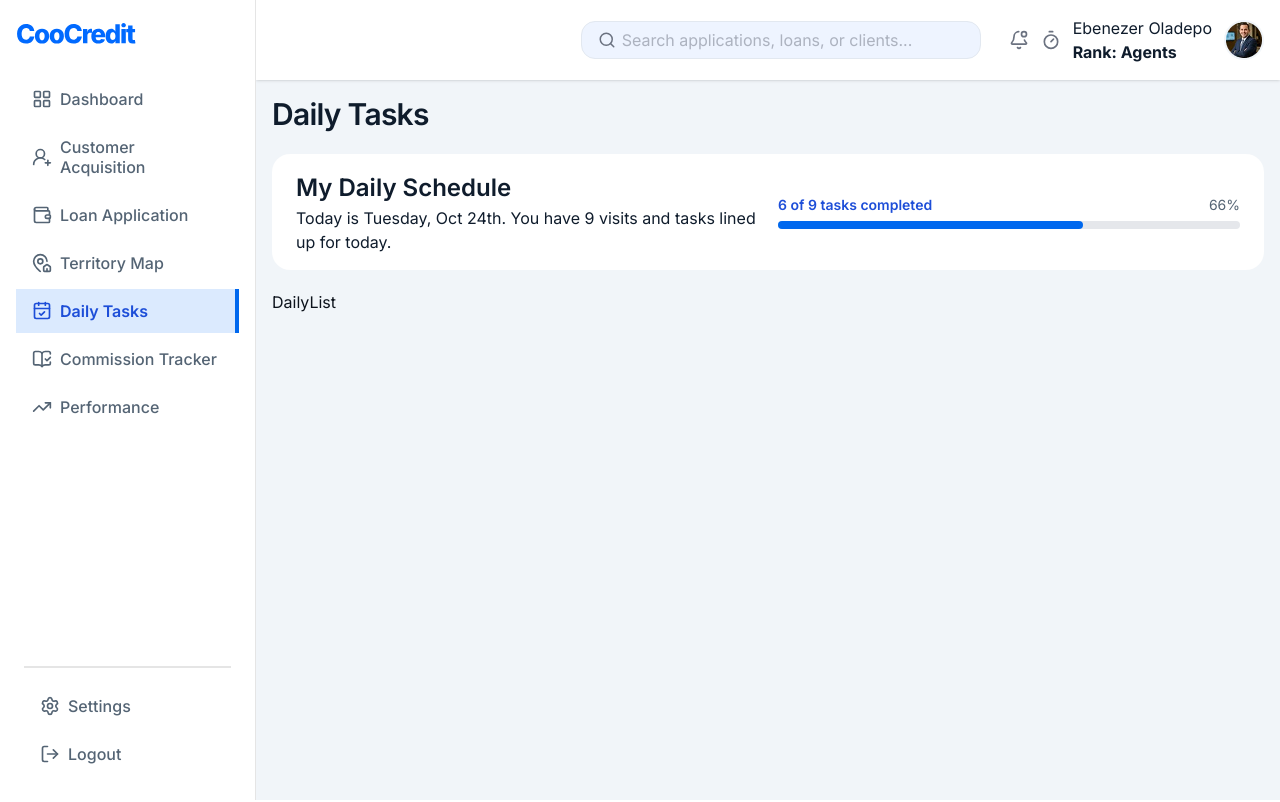
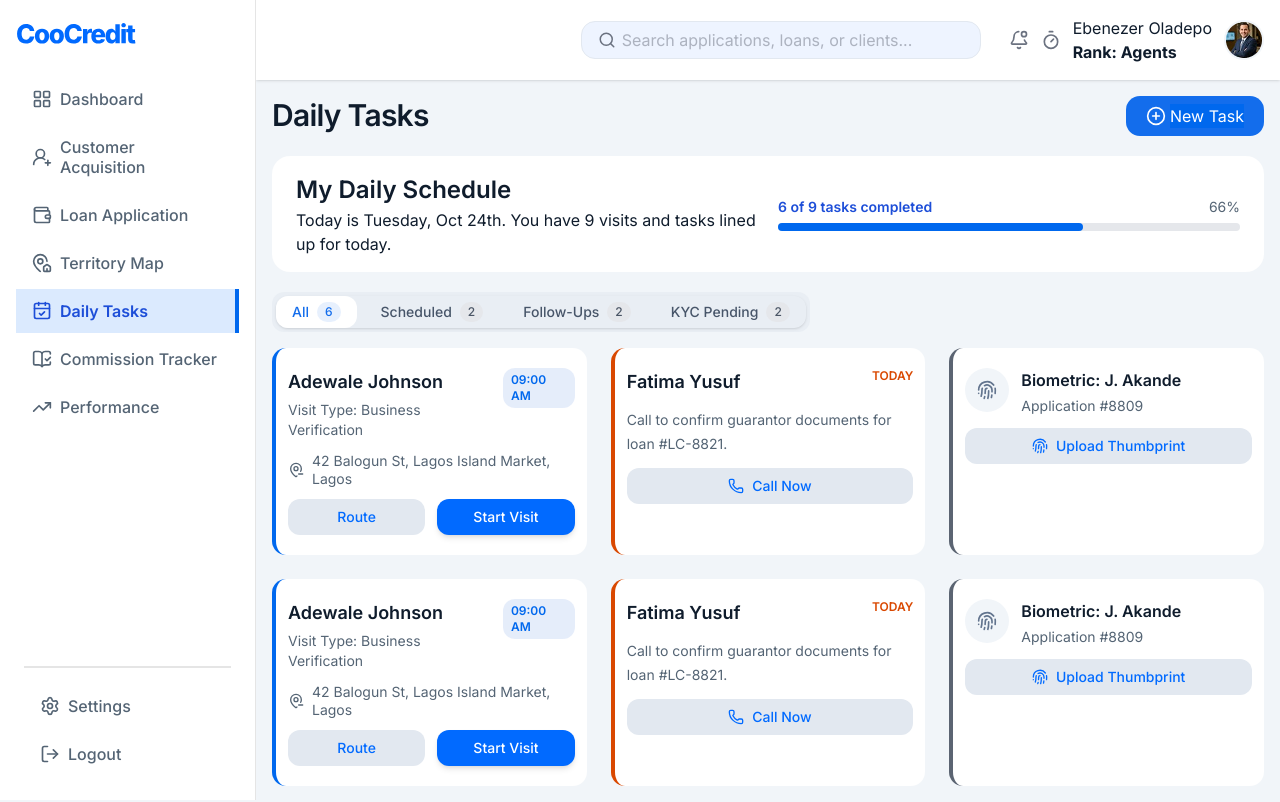
Before and after one commit to Banicoop/coocredit-business, a Next.js app: page /agents/daily in a window 1280 px wide. Built offline with nearby package versions, Linux system fonts and the light colour scheme; a web font is replaced by a local one.

Commit message:
improved on user daily activity page

```diff
--- /dev/null
+++ b/src/app/(dashboard)/agents/(main)/daily/_sections/DailyCard.tsx
@@ -0,0 +1,196 @@
+import Button from '@/components/primitives/buttons/Button';
+import Typography from '@/components/primitives/Typography';
+import { Flex, FlexCol } from '@/components/ui/ui-layout';
+import {
+  Camera,
+  Eye,
+  Fingerprint,
+  MapPinMinus,
+  Phone,
+  ReceiptText,
+} from 'lucide-react';
+import React from 'react';
+
+type CardType = 'scheduled' | 'pending' | 'followUp';
+
+type DailyCardProps = {
+  type: CardType;
+  name: string;
+  subtitle?: string;
+  time?: string;
+  badge?: string;
+  address?: string;
+  description?: string;
+  applicationId?: string;
+};
+
+const styles: Record<
+  CardType,
+  {
+    border: string;
+    badgeBg: string;
+    badgeText: string;
+  }
+> = {
+  scheduled: {
+    border: 'border-l-primary',
+    badgeBg: 'bg-[#0053CC1A]',
+    badgeText: 'text-primary',
+  },
+  followUp: {
+    border: 'border-l-[#D94801]',
+    badgeBg: 'bg-[#F973161A]',
+    badgeText: 'text-[#D94801]',
+  },
+  pending: {
+    border: 'border-l-[#5B6472]',
+    badgeBg: 'bg-[#E5E7EB]',
+    badgeText: 'text-[#5B6472]',
+  },
+};
+
+const DailyCard = ({
+  type,
+  name,
+  subtitle,
+  time,
+  badge,
+  address,
+  description,
+  applicationId,
+}: DailyCardProps) => {
+  const currentStyle = styles[type];
+
+  const renderPendingIcon = () => {
+    if (subtitle?.toLowerCase().includes('biometric')) {
+      return <Fingerprint size={20} />;
+    }
+
+    if (subtitle?.toLowerCase().includes('store')) {
+      return <Camera size={20} />;
+    }
+
+    return <ReceiptText size={20} />;
+  };
+
+  return (
+    <FlexCol
+      className={`gap-3 bg-card py-5 px-3 rounded-lg border-l-4 ${currentStyle.border}`}
+    >
+      {/* SCHEDULED VISIT */}
+      {type === 'scheduled' && (
+        <>
+          <div className="w-full flex items-start justify-between gap-3">
+            <FlexCol className="gap-1">
+              <Typography weight="semibold" className="text-lg">
+                {name}
+              </Typography>
+
+              <Typography variant="small" color="primary">
+                {subtitle}
+              </Typography>
+            </FlexCol>
+
+            <Typography
+              variant="small"
+              weight="semibold"
+              className={`px-2 py-1 rounded-md text-xs ${currentStyle.badgeBg} ${currentStyle.badgeText}`}
+            >
+              {time}
+            </Typography>
+          </div>
+
+          <Typography
+            color="primary"
+            className="text-sm"
+            startIcon={<MapPinMinus size={16} />}
+          >
+            {address}
+          </Typography>
+
+          <Flex className="gap-3 w-full">
+            <Button variant="secondary" className="w-full">
+              Route
+            </Button>
+
+            <Button className="w-full">Start Visit</Button>
+          </Flex>
+        </>
+      )}
+
+      {/* FOLLOW UPS */}
+      {type === 'followUp' && (
+        <>
+          <div className="w-full flex items-start justify-between gap-3">
+            <Typography weight="semibold" className="text-lg">
+              {name}
+            </Typography>
+
+            <Typography
+              variant="small"
+              weight="semibold"
+              className={`text-xs ${currentStyle.badgeText}`}
+            >
+              {badge}
+            </Typography>
+          </div>
+
+          <Typography color="primary" className="text-sm leading-6">
+            {description}
+          </Typography>
+
+          <Button
+            variant="secondary"
+            className="w-full"
+            startIcon={<Phone size={16} />}
+          >
+            Call Now
+          </Button>
+        </>
+      )}
+
+      {/* KYC PENDING */}
+      {type === 'pending' && (
+        <>
+          <Flex className="items-start gap-3">
+            <div className="h-11 w-11 rounded-full bg-muted flex items-center justify-center text-muted-foreground">
+              {renderPendingIcon()}
+            </div>
+
+            <FlexCol className="gap-1">
+              <Typography weight="semibold">
+                {subtitle}: {name}
+              </Typography>
+
+              <Typography variant="small" color="primary">
+                Application #{applicationId}
+              </Typography>
+            </FlexCol>
+          </Flex>
+
+          <Button
+            variant="secondary"
+            className="w-full"
+            startIcon={
+              subtitle?.toLowerCase().includes('store') ? (
+                <Camera size={16} />
+              ) : subtitle?.toLowerCase().includes('utility') ? (
+                <Eye size={16} />
+              ) : (
+                <Fingerprint size={16} />
+              )
+            }
+          >
+            {subtitle?.toLowerCase().includes('biometric')
+              ? 'Upload Thumbprint'
+              : subtitle?.toLowerCase().includes('store')
+              ? 'Capture Photos'
+              : 'Verify Document'}
+          </Button>
+        </>
+      )}
+    </FlexCol>
+  );
+};
+
+export default DailyCard;
--- a/src/app/(dashboard)/agents/(main)/daily/_sections/DailyList.tsx
+++ b/src/app/(dashboard)/agents/(main)/daily/_sections/DailyList.tsx
@@ -1,8 +1,83 @@
+import { Grid } from '@/components/ui/ui-layout';
 import React from 'react'
+import DailyCard from './DailyCard';
+import { Tabs } from '@/components/ui/Tabs';
+
+
+const tabs = [
+    {
+        label: 'All',
+        value: 'all',
+        count: 6
+    },
+    {
+        label: 'Scheduled',
+        value: '1',
+        count: 2
+    },
+    {
+        label: 'Follow-Ups',
+        value: '2',
+        count: 2
+    },
+    {
+        label: 'KYC Pending',
+        value: '3',
+        count: 2
+    },
+]
 
 const DailyList = () => {
   return (
-    <div>DailyList</div>
+    <Grid className='gap-4'>
+
+        <Tabs items={tabs} defaultValue='all'/>
+
+        <Grid className='grid-cols-1 md:grid-cols-2 lg:grid-cols-3 gap-6'>
+            <DailyCard
+                type="scheduled"
+                name="Adewale Johnson"
+                subtitle="Visit Type: Business Verification"
+                time="09:00 AM"
+                address="42 Balogun St, Lagos Island Market, Lagos"
+            />
+
+            <DailyCard
+                type="followUp"
+                name="Fatima Yusuf"
+                badge="TODAY"
+                description="Call to confirm guarantor documents for loan #LC-8821."
+            />
+
+            <DailyCard
+                type="pending"
+                name="J. Akande"
+                subtitle="Biometric"
+                applicationId="8809"
+            />
+            <DailyCard
+                type="scheduled"
+                name="Adewale Johnson"
+                subtitle="Visit Type: Business Verification"
+                time="09:00 AM"
+                address="42 Balogun St, Lagos Island Market, Lagos"
+            />
+
+            <DailyCard
+                type="followUp"
+                name="Fatima Yusuf"
+                badge="TODAY"
+                description="Call to confirm guarantor documents for loan #LC-8821."
+            />
+
+            <DailyCard
+                type="pending"
+                name="J. Akande"
+                subtitle="Biometric"
+                applicationId="8809"
+            />
+        </Grid>
+    </Grid>
   )
 }
 
--- a/src/app/(dashboard)/agents/(main)/daily/page.tsx
+++ b/src/app/(dashboard)/agents/(main)/daily/page.tsx
@@ -1,14 +1,24 @@
+'use client';
+
 import Typography from '@/components/primitives/Typography';
 import { ColItem, PageHeader } from '@/components/ui/PageHeader';
 import { ProgressBar } from '@/components/ui/ProgessBar';
 import { Flex } from '@/components/ui/ui-layout';
 import React from 'react'
 import DailyList from './_sections/DailyList';
+import { PlusCircle } from 'lucide-react';
 
 const DailyTaskPage = () => {
   return (
     <article className='grid gap-5'>
-      <PageHeader title='Daily Tasks'/>
+      <PageHeader title='Daily Tasks' actions={[
+        {
+          label: 'New Task',
+          variant: 'primary',
+          icon: <PlusCircle size={20}/>,
+          onClick: () => console.log('CLICKED!!')
+        }
+      ]}/>
 
       <Flex className='bg-card flex-col md:flex-row rounded-xl gap-5 py-4 px-6 items-center justify-between'>
         <div className="flex-1">
--- a/src/components/ui/PageHeader.tsx
+++ b/src/components/ui/PageHeader.tsx
@@ -30,17 +30,6 @@ export const ColItem = ({item1, item2, className1, className2}: {item1: string,
     </div>
   )
 }
-
-// const PageHeader = ({title, subtitle, className}: {title: string, subtitle: string, className?: string}) => {
-//   return (
-//     <div className={`flex flex-col capitalize ${className}`}>
-//         <Typography weight='semibold'>{title}</Typography>
-//         <Typography color='primary'>{subtitle}</Typography>
-//     </div>
-//   )
-// }
-
-// export default PageHeader;
 
 
 export const PageTitle = forwardRef(({title, desc}: {title: string, desc: string}, ref) => {
@@ -76,7 +65,7 @@ export const PageHeader = forwardRef<HTMLDivElement, PageHeaderProps>(
               const content = (
                 <>
                   {action.icon}
-                  <Typography variant="span">{action.label}</Typography>
+                  <Typography variant="span" className={`${action.variant === 'primary' ? 'bg-primary text-white': ''}`}>{action.label}</Typography>
                 </>
               );
 
```
